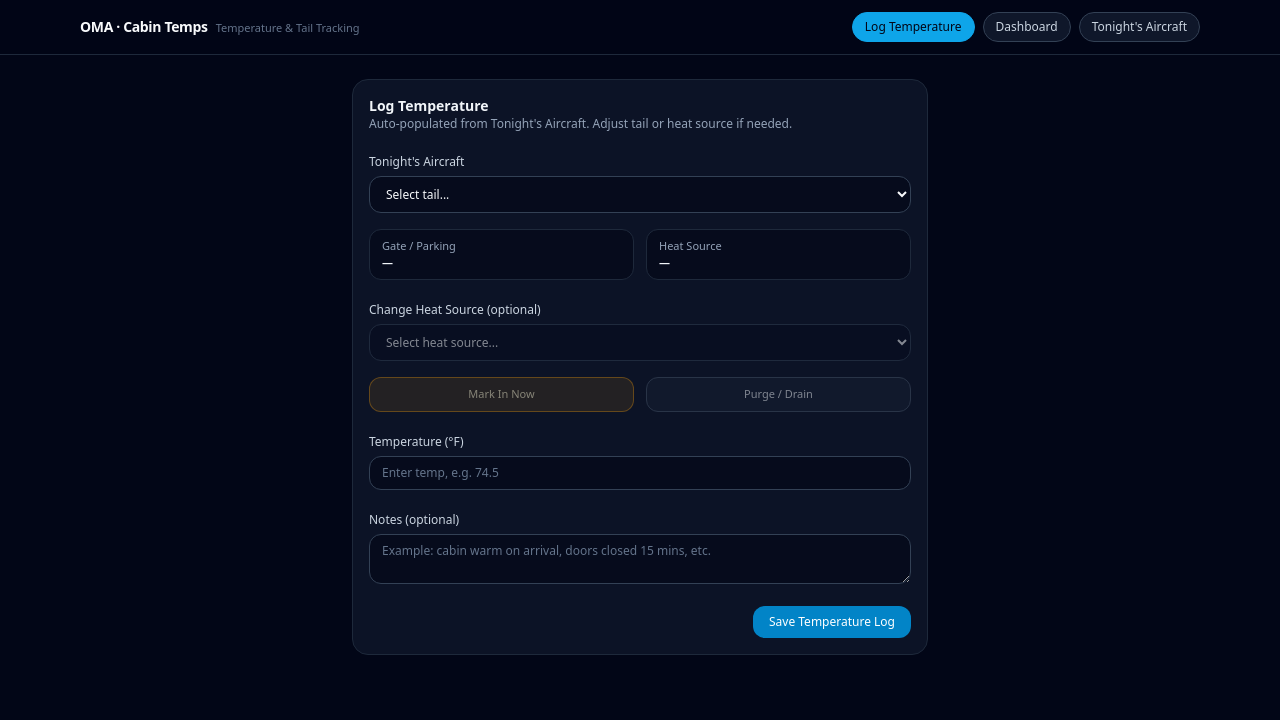
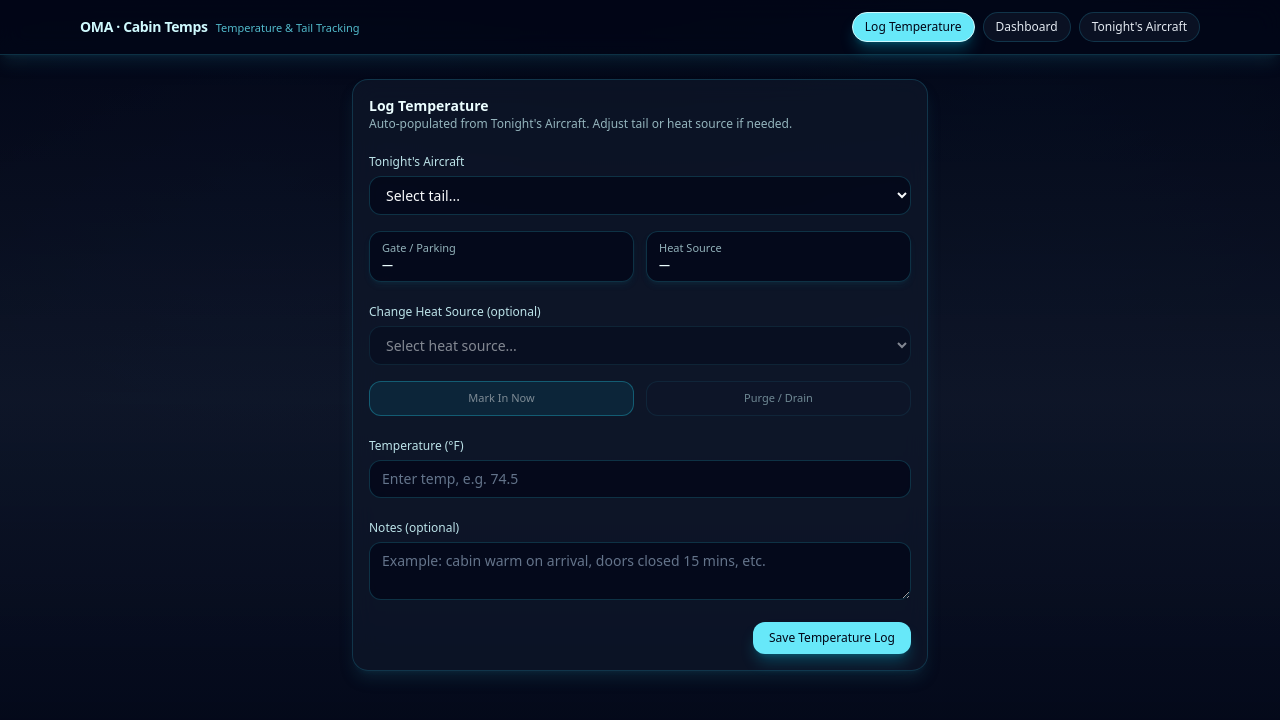
Before and after one commit to Efigenio2025/aircraft-temp-app, a React (Vite) app: page / in a window 1280 px wide. Shown: the top 720 px of the page. Built offline with nearby package versions, Linux system fonts and the light colour scheme.

Commit message:
Apply steel glacier theme

```diff
--- a/src/App.jsx
+++ b/src/App.jsx
@@ -135,45 +135,45 @@ export default function App() {
   }
 
   return (
-    <div className="min-h-screen bg-slate-950 text-slate-50">
+    <div className="min-h-screen text-slate-50 bg-gradient-to-b from-slate-950/90 via-slate-900/80 to-slate-950">
       {/* Simple top nav */}
-      <nav className="border-b border-slate-800 bg-slate-950/80 backdrop-blur-sm">
+      <nav className="border-b border-cyan-900/60 bg-slate-950/70 backdrop-blur-md shadow-lg shadow-cyan-900/30">
         <div className="max-w-6xl mx-auto px-4 py-3 flex flex-col gap-2 md:flex-row md:items-center md:justify-between">
-          <div className="flex items-baseline gap-2">
+          <div className="flex items-baseline gap-2 text-cyan-100">
             <span className="text-sm font-semibold tracking-tight">
               OMA · Cabin Temps
             </span>
-            <span className="text-[11px] text-slate-500">
+            <span className="text-[11px] text-cyan-300/80">
               Temperature &amp; Tail Tracking
             </span>
           </div>
           <div className="flex flex-wrap gap-2 text-xs">
             <button
               onClick={() => setView("log")}
-              className={`px-3 py-1.5 rounded-full border text-xs ${
+              className={`px-3 py-1.5 rounded-full border text-xs transition ${
                 view === "log"
-                  ? "bg-sky-500 text-slate-950 border-sky-500"
-                  : "bg-slate-900 border-slate-700 text-slate-300 hover:bg-slate-800"
+                  ? "bg-cyan-300 text-slate-950 border-cyan-100 shadow-lg shadow-cyan-500/30"
+                  : "bg-slate-900/70 border-cyan-900/60 text-slate-200 hover:bg-slate-900/90"
               }`}
             >
               Log Temperature
             </button>
             <button
               onClick={() => setView("dashboard")}
-              className={`px-3 py-1.5 rounded-full border text-xs ${
+              className={`px-3 py-1.5 rounded-full border text-xs transition ${
                 view === "dashboard"
-                  ? "bg-sky-500 text-slate-950 border-sky-500"
-                  : "bg-slate-900 border-slate-700 text-slate-300 hover:bg-slate-800"
+                  ? "bg-cyan-300 text-slate-950 border-cyan-100 shadow-lg shadow-cyan-500/30"
+                  : "bg-slate-900/70 border-cyan-900/60 text-slate-200 hover:bg-slate-900/90"
               }`}
             >
               Dashboard
             </button>
             <button
               onClick={() => setView("night")}
-              className={`px-3 py-1.5 rounded-full border text-xs ${
+              className={`px-3 py-1.5 rounded-full border text-xs transition ${
                 view === "night"
-                  ? "bg-sky-500 text-slate-950 border-sky-500"
-                  : "bg-slate-900 border-slate-700 text-slate-300 hover:bg-slate-800"
+                  ? "bg-cyan-300 text-slate-950 border-cyan-100 shadow-lg shadow-cyan-500/30"
+                  : "bg-slate-900/70 border-cyan-900/60 text-slate-200 hover:bg-slate-900/90"
               }`}
             >
               Tonight&apos;s Aircraft
--- a/src/components/TemperatureLogForm.jsx
+++ b/src/components/TemperatureLogForm.jsx
@@ -135,19 +135,19 @@ export function TemperatureLogForm({
 
   return (
     <div className="px-4 py-6">
-      <div className="max-w-xl mx-auto rounded-2xl border border-slate-800 bg-slate-900/80 p-4 space-y-4">
+      <div className="max-w-xl mx-auto glacier-panel p-4 space-y-4">
         <header className="flex items-center justify-between gap-2">
           <div>
-            <h2 className="text-sm font-semibold text-slate-100">
+            <h2 className="text-sm font-semibold text-cyan-50">
               Log Temperature
             </h2>
-            <p className="text-xs text-slate-400">
+            <p className="text-xs text-cyan-100/70">
               Auto-populated from Tonight&apos;s Aircraft. Adjust tail or heat source if needed.
             </p>
           </div>
           {selectedAircraft && (
-            <div className="text-right text-[11px] text-slate-400">
-              <div className="font-semibold text-slate-100">
+            <div className="text-right text-[11px] text-cyan-100/70">
+              <div className="font-semibold text-cyan-50">
                 {selectedAircraft.tail}
               </div>
               <div>
@@ -161,13 +161,13 @@ export function TemperatureLogForm({
         <form onSubmit={handleSubmit} className="space-y-4">
           {/* Aircraft selector */}
           <div className="space-y-1">
-            <label className="text-xs font-medium text-slate-300">
+            <label className="text-xs font-medium text-cyan-100/90">
               Tonight&apos;s Aircraft
             </label>
             <select
               value={activeTail || ""}
               onChange={handleSelectTail}
-              className="w-full rounded-xl bg-slate-950/60 border border-slate-700 px-3 py-2 text-xs text-slate-50 focus:outline-none focus:ring-2 focus:ring-sky-500/70"
+              className="glacier-input"
             >
               <option value="">Select tail...</option>
               {preppedTails.map((t) => (
@@ -180,15 +180,15 @@ export function TemperatureLogForm({
 
           {/* Auto info row from prep screen */}
           <div className="grid grid-cols-2 gap-3 text-[11px]">
-            <div className="rounded-xl border border-slate-800 bg-slate-950/60 px-3 py-2">
-              <div className="text-slate-400">Gate / Parking</div>
-              <div className="font-semibold text-slate-100">
+            <div className="glacier-card px-3 py-2">
+              <div className="text-cyan-100/70">Gate / Parking</div>
+              <div className="font-semibold text-cyan-50">
                 {selectedAircraft?.gate || "—"}
               </div>
             </div>
-            <div className="rounded-xl border border-slate-800 bg-slate-950/60 px-3 py-2">
-              <div className="text-slate-400">Heat Source</div>
-              <div className="font-semibold text-slate-100">
+            <div className="glacier-card px-3 py-2">
+              <div className="text-cyan-100/70">Heat Source</div>
+              <div className="font-semibold text-cyan-50">
                 {selectedAircraft?.heatSource || "—"}
               </div>
             </div>
@@ -196,14 +196,14 @@ export function TemperatureLogForm({
 
           {/* Heat Source override */}
           <div className="space-y-1">
-            <label className="text-xs font-medium text-slate-300">
+            <label className="text-xs font-medium text-cyan-100/90">
               Change Heat Source (optional)
             </label>
             <select
               value={selectedAircraft?.heatSource || ""}
               onChange={handleHeatSourceChange}
               disabled={!selectedAircraft}
-              className="w-full rounded-xl bg-slate-950/60 border border-slate-700 px-3 py-2 text-xs text-slate-50 focus:outline-none focus:ring-2 focus:ring-sky-500/70 disabled:opacity-50 disabled:cursor-not-allowed"
+              className="glacier-input disabled:opacity-50 disabled:cursor-not-allowed"
             >
               <option value="">Select heat source...</option>
               {HEAT_SOURCES.map((hs) => (
@@ -223,8 +223,8 @@ export function TemperatureLogForm({
               className={`w-full rounded-xl border px-3 py-2 font-medium transition
                 ${
                   selectedAircraft?.inTime
-                    ? "bg-emerald-500/20 border-emerald-500/70 text-emerald-100"
-                    : "bg-amber-500/20 border-amber-500/70 text-amber-100 hover:bg-amber-500/30"
+                    ? "bg-emerald-500/20 border-emerald-400/70 text-emerald-50"
+                    : "bg-cyan-500/20 border-cyan-400/70 text-cyan-50 hover:bg-cyan-400/25"
                 }
                 ${!selectedAircraft ? "opacity-50 cursor-not-allowed" : ""}`}
             >
@@ -238,8 +238,8 @@ export function TemperatureLogForm({
               className={`w-full rounded-xl border px-3 py-2 font-medium transition
                 ${
                   selectedAircraft?.purgedDrained === "Yes"
-                    ? "bg-sky-500/20 border-sky-500/70 text-sky-100"
-                    : "bg-slate-800/60 border-slate-600 text-slate-100 hover:bg-slate-700/80"
+                    ? "bg-cyan-500/15 border-cyan-400/70 text-cyan-50"
+                    : "bg-slate-900/60 border-cyan-900/60 text-cyan-100 hover:bg-slate-800/80"
                 }
                 ${!selectedAircraft ? "opacity-50 cursor-not-allowed" : ""}`}
             >
@@ -249,7 +249,7 @@ export function TemperatureLogForm({
 
           {/* Temperature input */}
           <div className="space-y-1">
-            <label className="text-xs font-medium text-slate-300">
+            <label className="text-xs font-medium text-cyan-100/90">
               Temperature (°F)
             </label>
             <input
@@ -258,13 +258,13 @@ export function TemperatureLogForm({
               step="0.1"
               value={temperature}
               onChange={(e) => setTemperature(e.target.value)}
-              className="w-full rounded-xl bg-slate-950/60 border border-slate-700 px-3 py-2 text-xs text-slate-50 placeholder:text-slate-500 focus:outline-none focus:ring-2 focus:ring-sky-500/70"
+              className="glacier-input"
               placeholder="Enter temp, e.g. 74.5"
             />
             {temperature && (
-              <p className="text-[11px] text-slate-400">
+              <p className="text-[11px] text-cyan-100/70">
                 Status:{" "}
-                <span className="font-semibold text-slate-100">
+                <span className="font-semibold text-cyan-50">
                   {getTempStatus(temperature)}
                 </span>
               </p>
@@ -273,20 +273,20 @@ export function TemperatureLogForm({
 
           {/* Notes */}
           <div className="space-y-1">
-            <label className="text-xs font-medium text-slate-300">
+            <label className="text-xs font-medium text-cyan-100/90">
               Notes (optional)
             </label>
             <textarea
               rows={2}
               value={notes}
               onChange={(e) => setNotes(e.target.value)}
-              className="w-full rounded-xl bg-slate-950/60 border border-slate-700 px-3 py-2 text-xs text-slate-50 placeholder:text-slate-500 focus:outline-none focus:ring-2 focus:ring-sky-500/70"
+              className="glacier-input"
               placeholder="Example: cabin warm on arrival, doors closed 15 mins, etc."
             />
           </div>
 
           {error && (
-            <p className="text-[11px] text-rose-400 bg-rose-950/50 border border-rose-800 rounded-xl px-3 py-2">
+            <p className="text-[11px] text-rose-100 bg-rose-900/60 border border-rose-700/70 rounded-xl px-3 py-2">
               {error}
             </p>
           )}
@@ -295,7 +295,7 @@ export function TemperatureLogForm({
             <button
               type="submit"
               disabled={submitting}
-              className="inline-flex items-center gap-2 rounded-xl bg-sky-600 hover:bg-sky-500 px-4 py-2 text-xs font-medium text-white disabled:opacity-60 disabled:cursor-not-allowed"
+              className="inline-flex items-center gap-2 rounded-xl bg-cyan-300 hover:bg-cyan-200 px-4 py-2 text-xs font-medium text-slate-950 shadow-lg shadow-cyan-500/30 disabled:opacity-60 disabled:cursor-not-allowed"
             >
               {submitting ? "Saving..." : "Save Temperature Log"}
             </button>
--- a/src/index.css
+++ b/src/index.css
@@ -3,8 +3,27 @@
 @tailwind utilities;
 
 body {
-  @apply bg-slate-950 text-slate-50;
+  color: #e8f1ff;
+  background: radial-gradient(circle at 20% 20%, rgba(59, 130, 246, 0.08), transparent 25%),
+    radial-gradient(circle at 80% 0%, rgba(14, 165, 233, 0.12), transparent 28%),
+    linear-gradient(180deg, #030712 0%, #0b1220 40%, #0a1728 100%);
+  background-attachment: fixed;
 }
+
+@layer components {
+  .glacier-panel {
+    @apply rounded-2xl border border-cyan-900/60 bg-slate-900/70 shadow-lg shadow-cyan-900/30 backdrop-blur-md;
+  }
+
+  .glacier-card {
+    @apply rounded-xl border border-cyan-900/60 bg-slate-950/70 shadow-md shadow-cyan-900/20;
+  }
+
+  .glacier-input {
+    @apply w-full rounded-xl bg-slate-950/70 border border-cyan-900/60 px-3 py-2 text-xs md:text-sm text-slate-50 placeholder:text-slate-500 focus:outline-none focus:ring-2 focus:ring-cyan-400/70;
+  }
+}
+
 @keyframes pulse-fast {
   0%, 100% {
     opacity: 1;
```
Also changed, not shown: src/components/NightTailLog.jsx (+32 -32 lines), src/components/TemperatureDashboard.jsx (+59 -59 lines).
